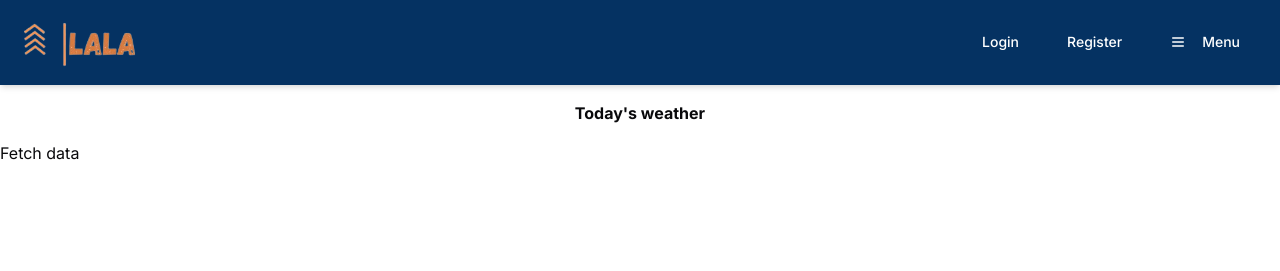
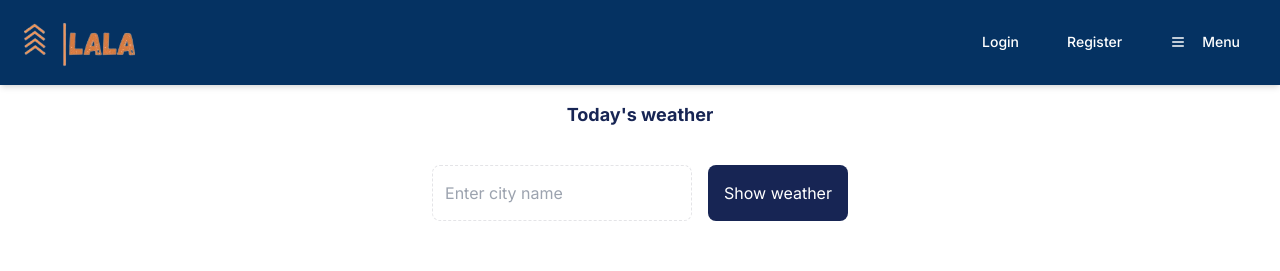
Before and after one commit to NoellaPromise/LaLa_rental_application, a Next.js app: page /weather in a window 1280 px wide. Shown: the top 271 px of the page. Built offline with nearby package versions, Linux system fonts and the light colour scheme; no server answers.

Commit message:
display the weather according to a city

```diff
--- /dev/null
+++ b/app/components/Weather.tsx
@@ -0,0 +1,14 @@
+import React from "react";
+
+function Weather({ data }) {
+  return (
+    <>
+      <div className="text-center flex justify-center gap-5 font-bold text-2xl">
+        <p>{data.weather[0].main}</p>
+        <p>{data.main.temp.toFixed(0)}</p>
+      </div>
+    </>
+  );
+}
+
+export default Weather;
--- a/app/weather/page.tsx
+++ b/app/weather/page.tsx
@@ -2,17 +2,19 @@
 
 import React, { useState } from "react";
 import axios from "axios";
+import Image from "next/image";
+import Weather from "../components/Weather";
 
 export default function Page() {
   const [city, setCity] = useState("");
-  const [weatherData, setWeatherData] = useState({});
+  const [weather, setWeather] = useState({});
   const [loading, setLoading] = useState(false);
 
-  const url = `https://api.openweathermap.org/data/2.5/weather?q=kigali&units=imperial&appid=${process.env.NEXT_PUBLIC_WEATHER_KEY}`;
+  const url = `https://api.openweathermap.org/data/2.5/weather?q=${city}&units=imperial&appid=${process.env.NEXT_PUBLIC_WEATHER_KEY}`;
 
   const fetchWeather = () => {
     axios.get(url).then((response) => {
-      setWeatherData(response.data);
+      setWeather(response.data);
       console.log(response.data);
     });
     setCity("");
@@ -21,8 +23,26 @@ export default function Page() {
 
   return (
     <div>
-      <h1 className="text-center font-bold p-4">Today&apos;s weather</h1>
-      <button onClick={fetchWeather}>Fetch data</button>
+      <h1 className="text-center font-bold p-4 text-blue-950 text-lg">Today&apos;s weather</h1>
+      {/* <Image
+        src="https://images.unsplash.com/photo-1675640145657-7ac2289cb4bb?q=80&w=1974&auto=format&fit=crop&ixlib=rb-4.0.3&ixid=M3wxMjA3fDB8MHxwaG90by1wYWdlfHx8fGVufDB8fHx8fA%3D%3D"
+        alt="Weather"
+        width={1497}
+        height={1497}
+        layout="responsive"
+      /> */}
+      <div className="flex justify-center gap-4 m-5">
+      <input
+        type="text"
+        placeholder="Enter city name"
+        value={city}
+        onChange={(e) => setCity(e.target.value)
+
+        }
+        className="p-3 border border-dashed rounded-lg text-black"/>
+      <button onClick={fetchWeather} className="text-center bg-blue-950 text-white p-4 rounded-lg">Show weather</button>
+      </div>
+      {weather.main &&<Weather data={weather}/>}
     </div>
   );
 }
--- a/next.config.ts
+++ b/next.config.ts
@@ -2,6 +2,7 @@ import type { NextConfig } from "next";
 
 const nextConfig: NextConfig = {
   images: {
+    domains: ["images.unsplash.com"],
     remotePatterns: [],
   },
 };
```
